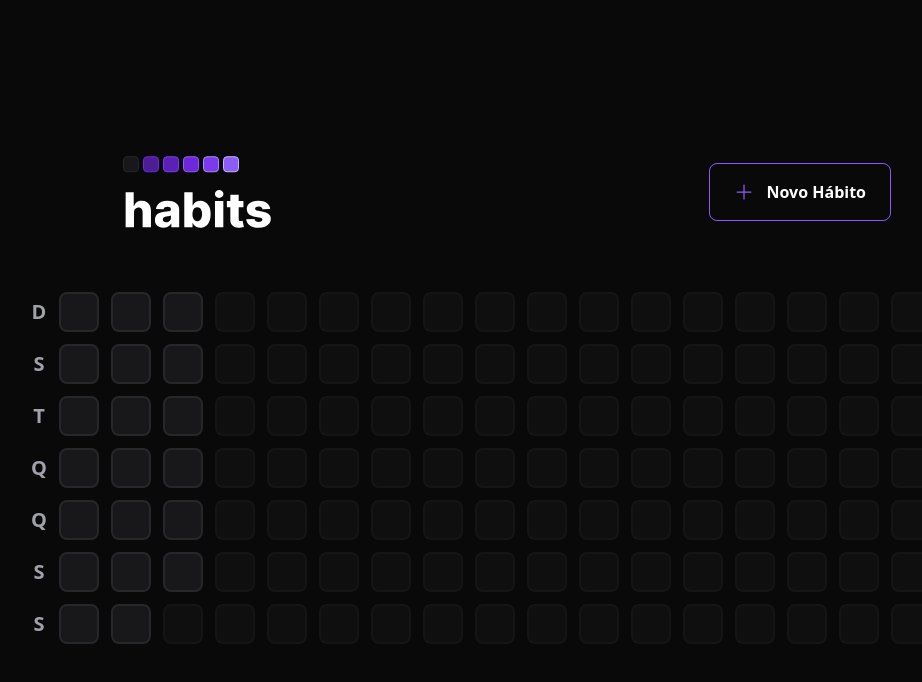
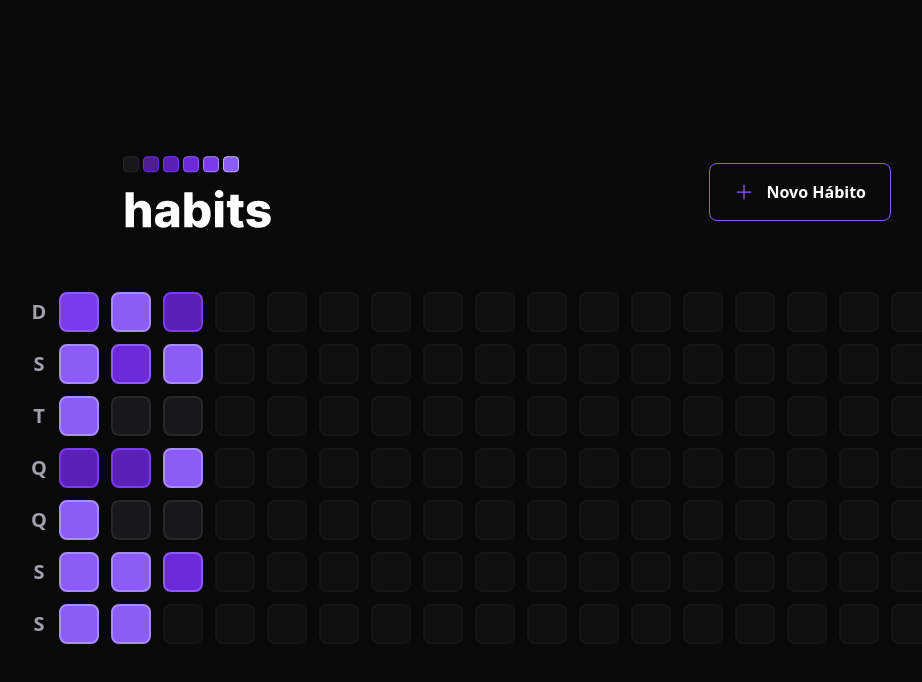
Before and after one commit to maykongsn/habits-nlw, a React (Vite) app in the folder web/: page / in a window 1280 px wide. Shown: the top 682 px of the page, without its empty margins (133-1055 px from the left). Built offline with nearby package versions, Linux system fonts and the light colour scheme.

Commit message:
feat: adição da mudança de cor dos dias na tabela

```diff
--- a/web/package.json
+++ b/web/package.json
@@ -11,6 +11,7 @@
   "dependencies": {
     "@radix-ui/react-dialog": "^1.0.2",
     "@radix-ui/react-popover": "^1.0.3",
+    "clsx": "^1.2.1",
     "dayjs": "^1.11.7",
     "phosphor-react": "^1.4.1",
     "react": "^18.2.0",
--- a/web/src/components/HabitDay.tsx
+++ b/web/src/components/HabitDay.tsx
@@ -1,18 +1,30 @@
 import * as Popover from '@radix-ui/react-popover';
+import clsx from 'clsx';
 import { ProgressBar } from './ProgressBar';
-// interface HabitDayProps {
-//     completed: number
-// }
 
-export function HabitDay() {
+interface HabitDayProps {
+    completed: number
+    amount: number
+}
+
+export function HabitDay({ completed, amount }: HabitDayProps) {
+    const completedPercentage = Math.round((completed / amount) * 100);
+
     return (
         <Popover.Root>
-            <Popover.Trigger className="w-10 h-10 bg-zinc-900 border-2 border-zinc-800 rounded-lg" />
+            <Popover.Trigger className={clsx('w-10 h-10 border-2 rounded-lg', {
+                'bg-violet-500 border-violet-400': completedPercentage >= 80,
+                'bg-violet-600 border-violet-500': completedPercentage >= 60 && completedPercentage < 80,
+                'bg-violet-700 border-violet-500': completedPercentage >= 40 && completedPercentage < 60,
+                'bg-violet-800 border-violet-600': completedPercentage >= 20 && completedPercentage < 40,
+                'bg-violet-900 border-violet-700': completedPercentage > 0 && completedPercentage < 20,
+                'bg-zinc-900 border-zinc-800': completedPercentage === 0 && completedPercentage < 20,
+            })} />
             <Popover.Portal>
                 <Popover.Content className="min-w-[320px] p-6 rounded-2xl bg-zinc-900 flex flex-col">
                     <span className="font-semibold text-zinc-400">Sábado</span>
                     <span className="mt-1 font-extrabold leading-tight text-3xl">21/01</span>
-                    <ProgressBar progress={75} />
+                    <ProgressBar progress={completedPercentage} />
                     <Popover.Arrow height={8} width={16} className="fill-zinc-900" />
                 </Popover.Content>
             </Popover.Portal>
--- a/web/src/components/SummaryTable.tsx
+++ b/web/src/components/SummaryTable.tsx
@@ -22,7 +22,7 @@
             </div>
             <div className="grid grid-rows-7 grid-flow-col gap-3">
                 {summaryDates.map((date) => {
-                    return <HabitDay key={date.toString()}/>
+                    return <HabitDay amount={5} completed={Math.round(Math.random() * 5)} key={date.toString()}/>
                 })}
 
                 {amountOfSummaryDatesToFill > 0 && Array.from({ length: amountOfSummaryDatesToFill }).map((_, i) => {
```
Also changed, not shown: 1 other file (tests, documents, lock files or other folders).
